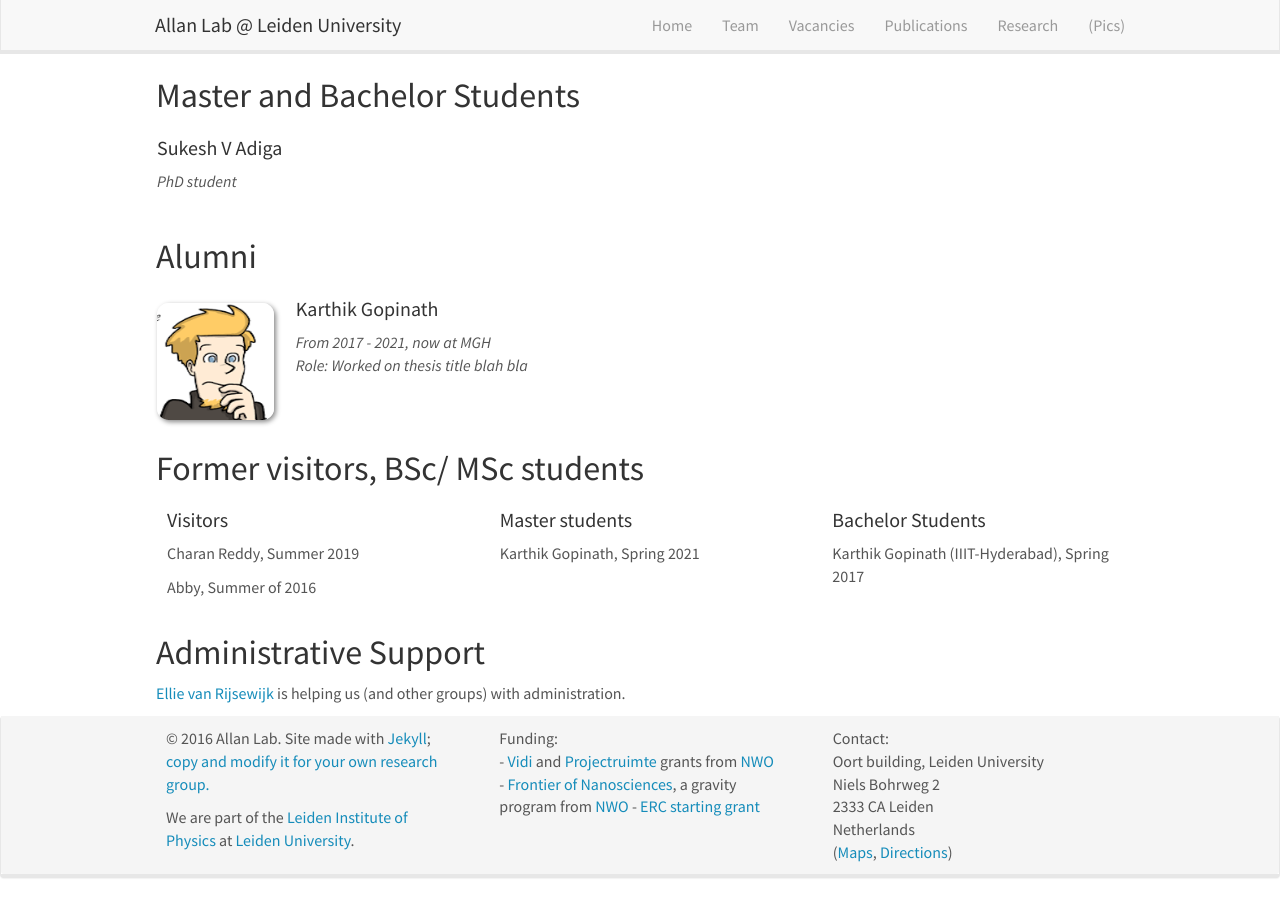
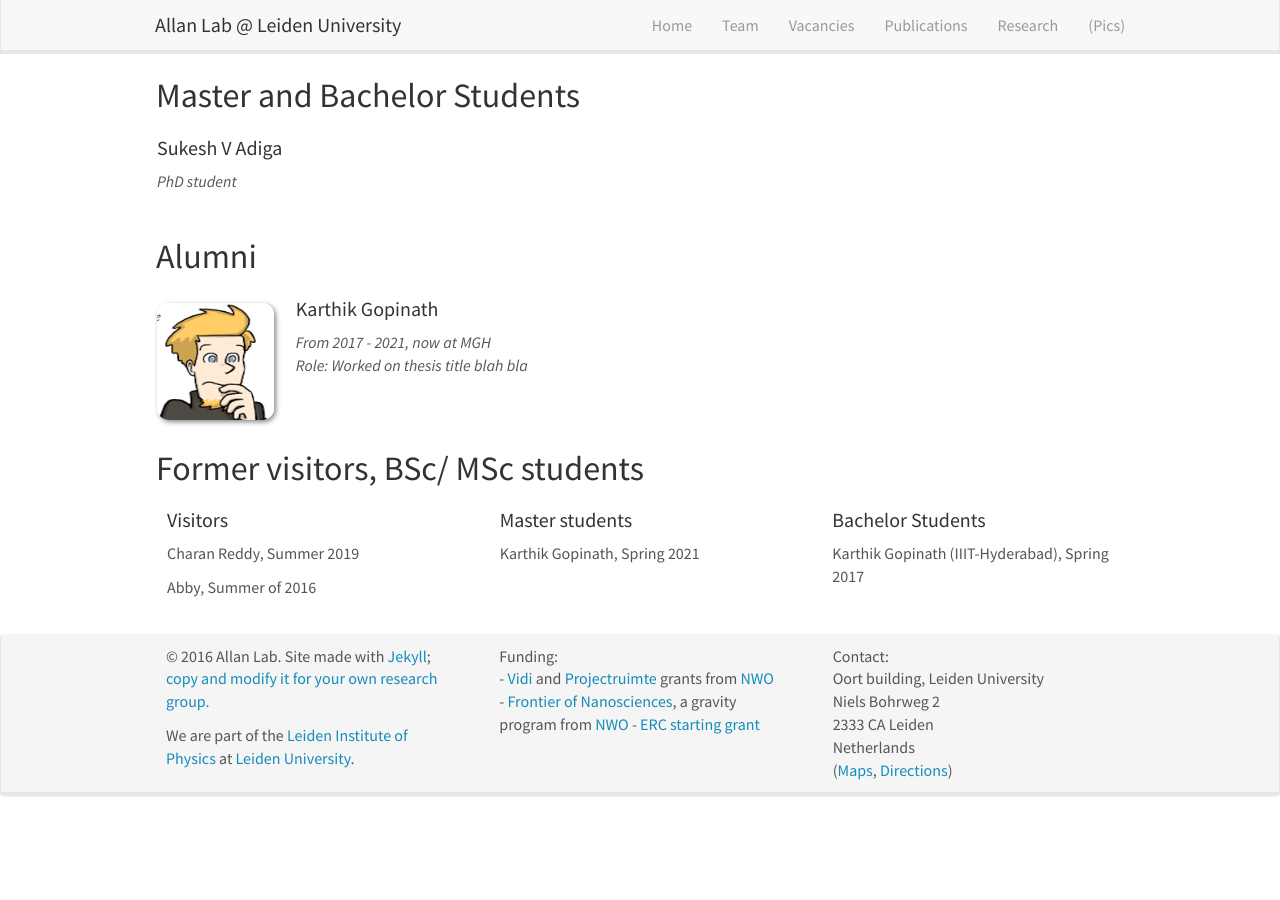
Before and after one commit to kharitz/shapets_website, a Jekyll site: the page built from _pages/team.md, in a window 1280 px wide and 900 px high, scrolled down 675 px. Built offline with Jekyll 4.4.1, drawn with Linux system fonts in a browser that asks for light colours; nearby versions of some CDN libraries; after the commit the page ends 1493 px from its top, so only the background shows below that; part of the change alters nothing that is shown.

Commit message:
Update team.md

```diff
--- a/_pages/team.md
+++ b/_pages/team.md
@@ -1,7 +1,7 @@
 ---
-title: "Allan Lab - Team"
+title: "ShapETS - Team"
 layout: gridlay
-excerpt: "Allan Lab: Team members"
+excerpt: "ShapETS: Team members"
 sitemap: false
 permalink: /team/
 ---
@@ -190,7 +190,3 @@ Jump to [staff](#staff), [master and bachelor students](#master-and-bachelor-stu
 </div>
 
 </div>
-
-
-## Administrative Support
-<a href="mailto:Rijsewijk@Physics.LeidenUniv.nl">Ellie van Rijsewijk</a> is helping us (and other groups) with administration.
```
